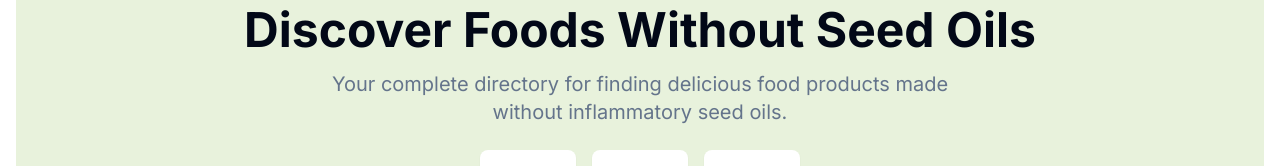
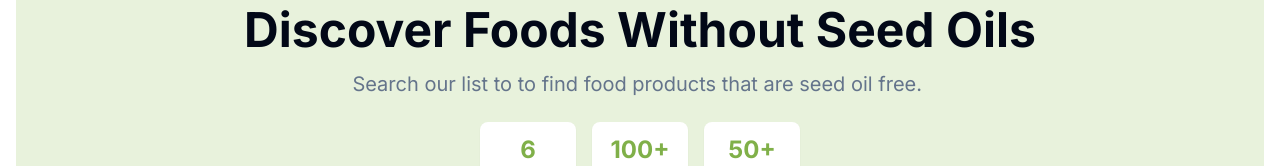
Before and after one commit to Msstrong24/seed-oil-free-finds, a React (Vite) app: page / in a window 1280 px wide. Shown: the part 131-297 px from the top of the page. Built offline with nearby package versions, Linux system fonts and the light colour scheme.

Commit message:
Visual edit in Lovable
Edited UI in Lovable

```diff
--- a/src/pages/Home.tsx
+++ b/src/pages/Home.tsx
@@ -1,16 +1,11 @@
-
 import { categories } from "@/data/categories";
 import CategoryCard from "@/components/CategoryCard";
-
 const Home = () => {
-  return (
-    <div className="container mx-auto px-4 py-8">
+  return <div className="container mx-auto px-4 py-8">
       <section className="mb-12">
         <div className="bg-natural-100 rounded-lg p-8 flex flex-col items-center text-center">
           <h1 className="text-4xl md:text-5xl font-bold mb-4">Discover Foods Without Seed Oils</h1>
-          <p className="text-lg md:text-xl text-muted-foreground mb-6 max-w-2xl">
-            Your complete directory for finding delicious food products made without inflammatory seed oils.
-          </p>
+          <p className="text-lg md:text-xl text-muted-foreground mb-6 max-w-2xl">Search our list to to find food products that are seed oil free. </p>
           <div className="grid grid-cols-3 gap-4 max-w-md">
             <div className="p-3 bg-white rounded-lg shadow-sm text-center">
               <div className="text-2xl font-bold text-natural-500">{categories.length}</div>
@@ -33,9 +28,7 @@ const Home = () => {
           <h2 className="text-2xl font-bold">Browse Categories</h2>
         </div>
         <div className="grid grid-cols-1 sm:grid-cols-2 md:grid-cols-3 gap-6 animate-fade-in">
-          {categories.map((category) => (
-            <CategoryCard key={category.id} category={category} />
-          ))}
+          {categories.map(category => <CategoryCard key={category.id} category={category} />)}
         </div>
       </section>
 
@@ -65,8 +58,6 @@ const Home = () => {
           </div>
         </div>
       </section>
-    </div>
-  );
+    </div>;
 };
-
 export default Home;
```
